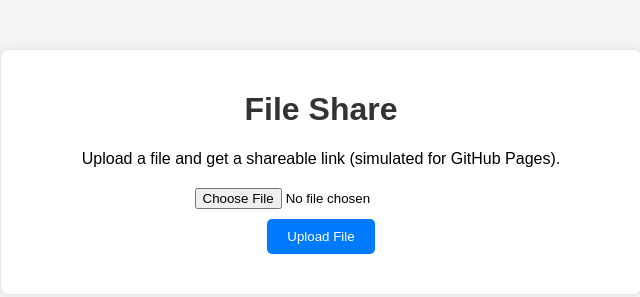
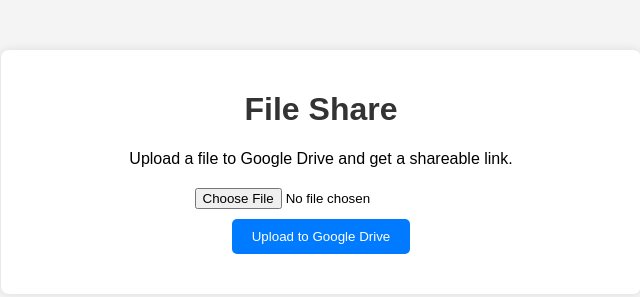
Before and after one commit to Bryanrsrs/Bryanrsrs.github.io, a plain HTML site: page index.html in a window 1280 px wide. Shown: the whole page, without its empty margins (319-959 px from the left). Drawn offline with Linux system fonts and the light colour scheme.

Commit message:
Update index.html

```diff
--- a/index.html
+++ b/index.html
@@ -9,15 +9,15 @@
 <body>
     <div class="container">
         <h1>File Share</h1>
-        <p>Upload a file and get a shareable link (simulated for GitHub Pages).</p>
+        <p>Upload a file to Google Drive and get a shareable link.</p>
 
         <div class="upload-section">
-            <input type="file" id="fileInput" accept=".pdf,.jpg,.png,.txt">
-            <button onclick="handleFileUpload()">Upload File</button>
+            <input type="file" id="fileInput" accept=".jpg,.jpeg,.png,.pdf,.txt,.webp">
+            <button onclick="uploadToDrive()">Upload to Google Drive</button>
         </div>
 
         <div id="result" class="result-section">
-            <!-- Upload result will appear here -->
+            <!-- Result will appear here -->
         </div>
     </div>
 
```
